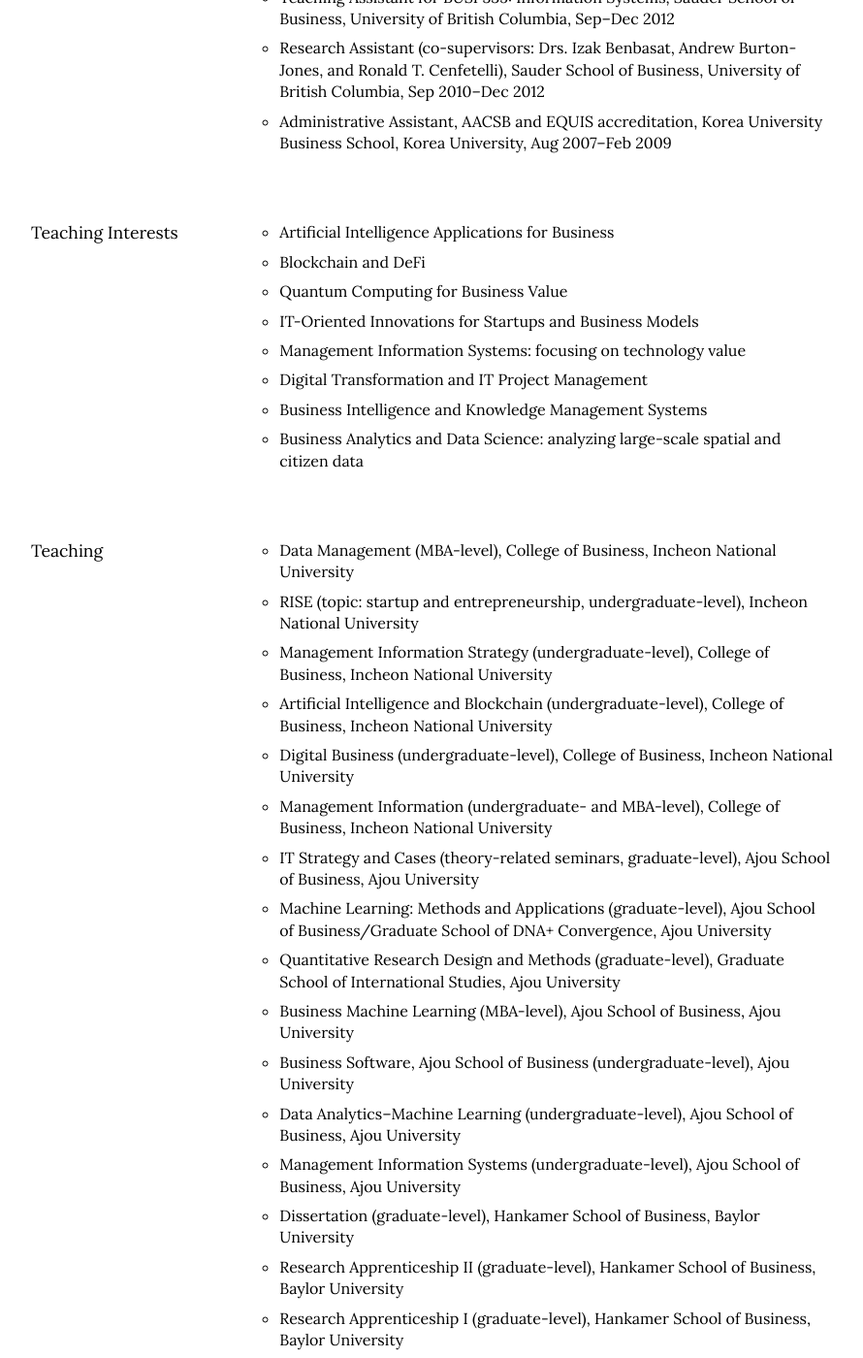
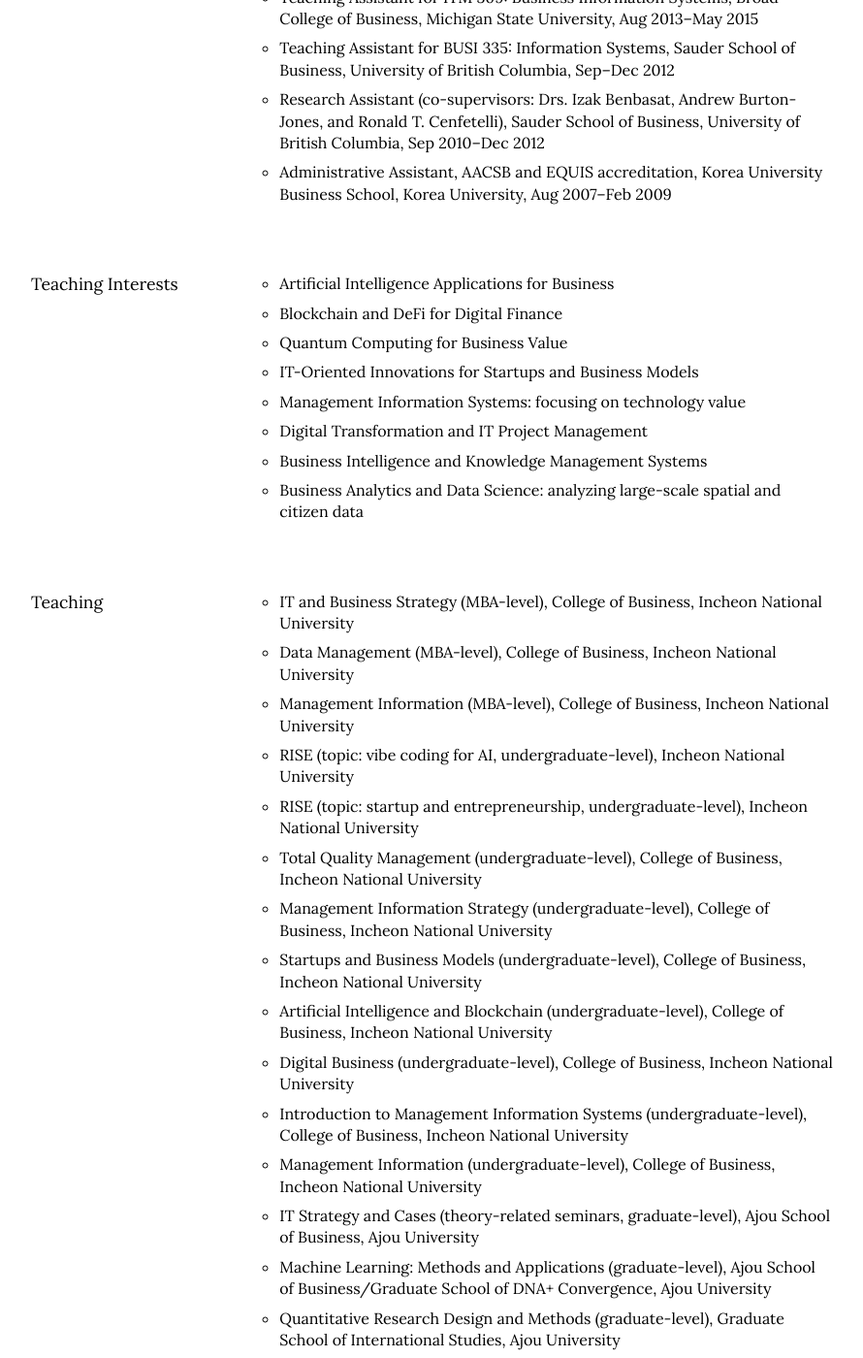
Before and after one commit to istaehun/taehun, a Jekyll site: the page built from engagement.html, in a window 1280 px wide and 1400 px high, scrolled down 1875 px. Shown: the whole window at 97% size, without its empty margins (188-1078 px from the left). Built offline with Jekyll 4.4.1, drawn with Linux system fonts in a browser that asks for light colours; nearby versions of some CDN libraries; some of the changed text lies outside the part shown.

Commit message:
Update engagement.yml

```diff
--- a/_data/engagement.yml
+++ b/_data/engagement.yml
@@ -15,6 +15,7 @@
   -
     title: Academic and Administrative Services
     list:
+      - "Established INU AI-Biz Research Institute, College of Business, Incheon National University, May 2026"
       - "Associate Dean, Office of Planning, Incheon National University, Jan 2026–Present"
       - "Associate Dean, University Innovation Project, Incheon National University, Jan 2026–Present"
       - "MIS Major Director, Department of Business Administration, College of Business, Incheon National University, Mar 2025–Present"
@@ -35,7 +36,7 @@
     title: Teaching Interests
     list:
       - "Artificial Intelligence Applications for Business"
-      - "Blockchain and DeFi"
+      - "Blockchain and DeFi for Digital Finance"
       - "Quantum Computing for Business Value"
       - "IT-Oriented Innovations for Startups and Business Models"
       - "Management Information Systems: focusing on technology value"
@@ -45,12 +46,18 @@
   -
     title: Teaching
     list:
+      - "IT and Business Strategy (MBA-level), College of Business, Incheon National University"
       - "Data Management (MBA-level), College of Business, Incheon National University"
+      - "Management Information (MBA-level), College of Business, Incheon National University"
+      - "RISE (topic: vibe coding for AI, undergraduate-level), Incheon National University"
       - "RISE (topic: startup and entrepreneurship, undergraduate-level), Incheon National University"
+      - "Total Quality Management (undergraduate-level), College of Business, Incheon National University"
       - "Management Information Strategy (undergraduate-level), College of Business, Incheon National University"
+      - "Startups and Business Models (undergraduate-level), College of Business, Incheon National University"
       - "Artificial Intelligence and Blockchain (undergraduate-level), College of Business, Incheon National University"
       - "Digital Business (undergraduate-level), College of Business, Incheon National University"
-      - "Management Information  (undergraduate- and MBA-level), College of Business, Incheon National University"
+      - "Introduction to Management Information Systems (undergraduate-level), College of Business, Incheon National University"
+      - "Management Information (undergraduate-level), College of Business, Incheon National University"
       - "IT Strategy and Cases (theory-related seminars, graduate-level), Ajou School of Business, Ajou University"
       - "Machine Learning: Methods and Applications (graduate-level), Ajou School of Business/Graduate School of DNA+ Convergence, Ajou University"
       - "Quantitative Research Design and Methods (graduate-level), Graduate School of International Studies, Ajou University"
@@ -71,6 +78,7 @@
   -
     title: Awards and Honors
     list:
+      - "Excellence in MBA Teaching Award, College of Business, Incheon National University, Feb 2026"
       - "Excellence in Research Award, Incheon National University, Aug 2025"
       - "Best Excellence in Teaching Award, Incheon National University, Feb 2025"
       - "Rising Stars Fellowship, Baylor University, 2018–2019"
@@ -91,6 +99,8 @@
   -
     title: Extracurricular Activities
     list:
+      - "Technical Advisory Professor, TeX-Corps Luctor Labs, Ministry of Science and ICT, Republic of Korea, Feb 2026–Present"
+      - "Faculty Advisor, Quick Startups, INU Partners, Incheon National University, Feb 2026–Present"
       - "Organizer, INU Winter Break AI Convergence Capacity-Building Mentorship Program, INU AI Convergence-Based Regional Innovation Capacity Enhancement Project, Incheon National University, Dec 2025–Jan 2026"
       - "Organizer, INU Career Exploration & Job Preparation Special Lecture Series, College of Business, Incheon National University, Fall 2025"
       - "Organizer, INU Summer Break Mentorship Program, College of Business, Incheon National University, Jul–Aug 2025"
```
